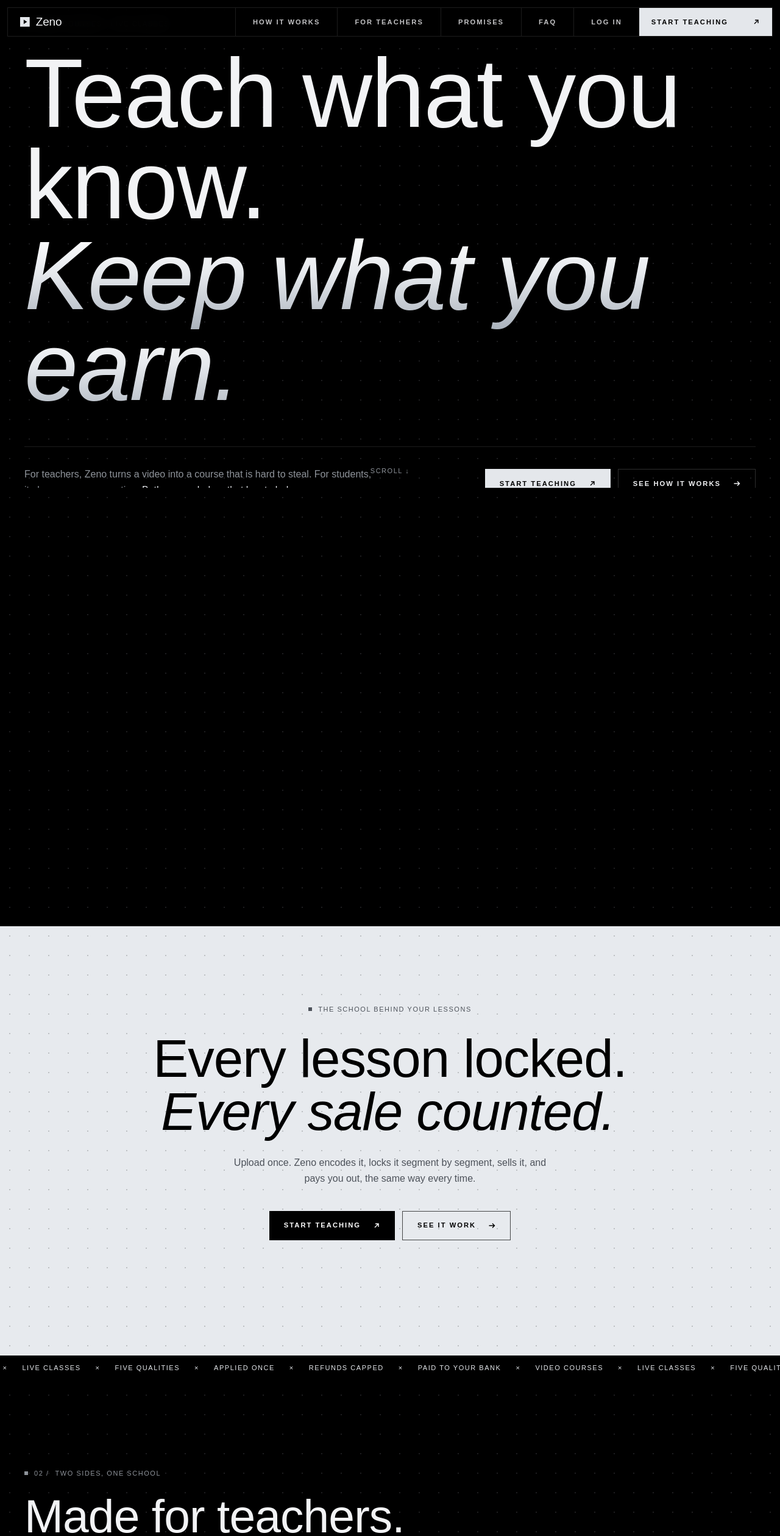
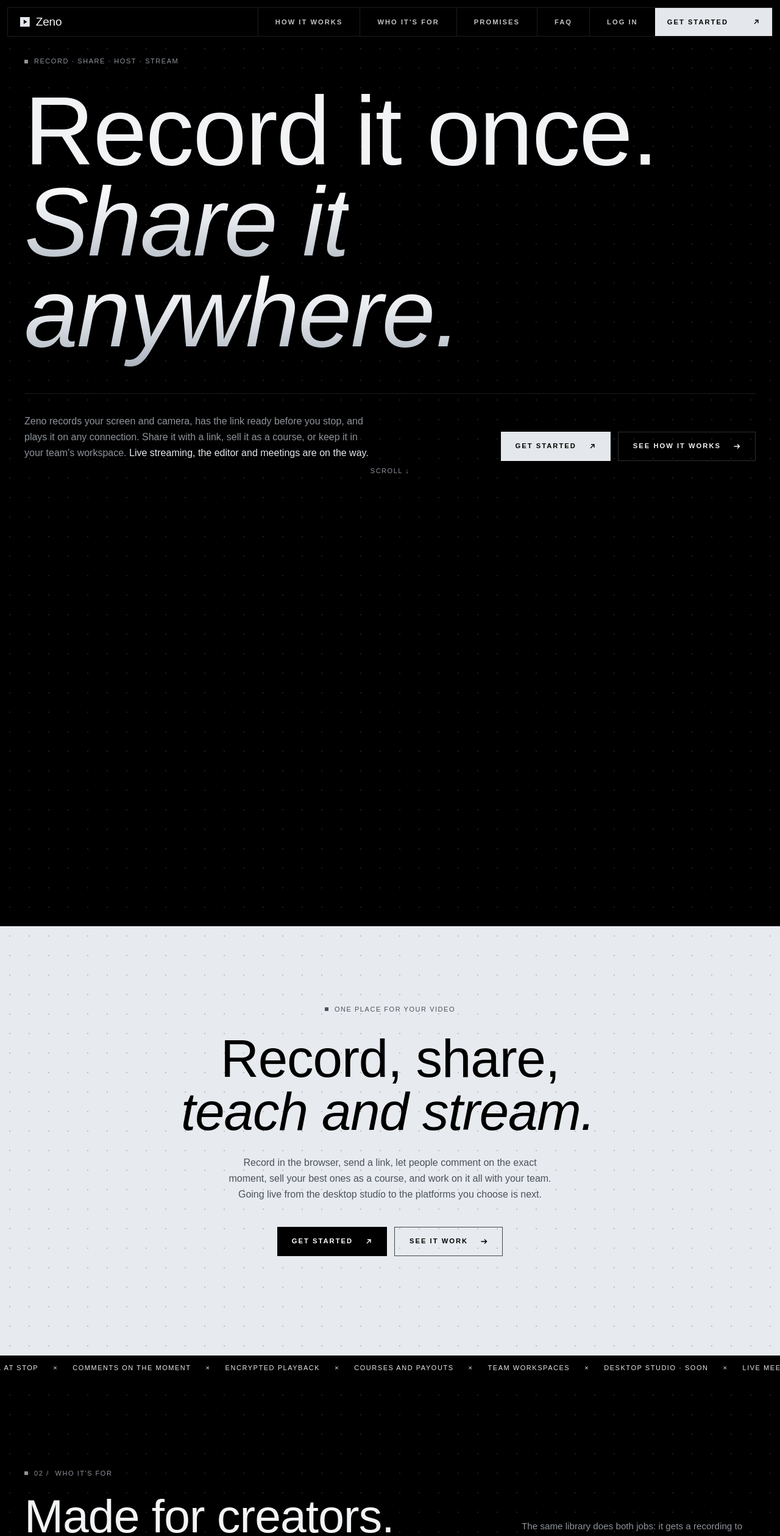
Before and after one commit to ishaansatapathy/Zeno, a Next.js app in the folder web/: page / in a window 1280 px wide. Shown: the top 2519 px of the page at 61% size. Built offline with nearby package versions, Linux system fonts and the light colour scheme; no server answers; a web font is replaced by a local one.

Commit message:
feat(web): the site speaks for the whole product, not teaching alone
Record, share, host and sell for creators and teams. The studio, live streaming, the editor and meetings are always marked as on the way, and a test keeps it that way.

```diff
--- a/web/app/layout.tsx
+++ b/web/app/layout.tsx
@@ -40,9 +40,9 @@ const siteUrl = process.env.SITE_URL ?? "http://localhost:3000";
 
 export const metadata: Metadata = {
   metadataBase: new URL(siteUrl),
-  title: "Zeno: teach what you know, keep what you earn",
+  title: "Zeno: record it once, share it anywhere",
   description:
-    "Video courses and live classes for independent educators. Every lesson locked segment by segment, every sale counted once, every payout to your bank.",
+    "One place to record, share, host and sell video, for creators, teachers and teams. A link before you stop recording, encrypted playback on any connection, and courses with payouts. Live streaming, an editor and meetings are on the way.",
 };
 
 export const viewport: Viewport = { themeColor: "#000000", colorScheme: "dark" };
--- a/web/components/auth/RegisterForm.tsx
+++ b/web/components/auth/RegisterForm.tsx
@@ -14,7 +14,7 @@ const ORDER = ["name", "email", "password"];
 type Role = "creator" | "student";
 
 const ROLES: { value: Role; title: string; line: string }[] = [
-  { value: "creator", title: "Record and share", line: "Make recordings, streams and courses." },
+  { value: "creator", title: "Record and share", line: "Make recordings, share them, sell courses." },
   { value: "student", title: "Watch and learn", line: "Follow what others share with you." },
 ];
 
--- a/web/components/site/Flow.tsx
+++ b/web/components/site/Flow.tsx
@@ -284,7 +284,7 @@ function Canvas({ active, p, pinned }: { active: number; p: number; pinned: bool
 }
 
 /**
- * One lesson through Zeno, as a flow. On the left: the four steps, what the current one does, and
+ * One recording through Zeno, as a flow. On the left: the four steps, what the current one does, and
  * the line it runs. On the right: a canvas where each step adds its cards and draws its links. On
  * a wide, tall enough screen the section holds still and the scroll drives it; elsewhere it steps
  * through on its own until someone picks a step.
--- a/web/components/site/Hero.tsx
+++ b/web/components/site/Hero.tsx
@@ -3,7 +3,7 @@
 import { m, useScroll, useTransform } from "motion/react";
 import { useRef } from "react";
 
-import { hero, links } from "@/content/site";
+import { cta, hero, links } from "@/content/site";
 
 import { Bloom } from "./Bloom";
 import { Button, Container, Label } from "./frame";
@@ -30,7 +30,7 @@ export function Hero() {
         <Container className="flex h-full flex-col justify-center pb-14 pt-24 lg:pb-16 lg:pt-28">
           <m.div style={{ opacity: wordsOpacity, y: wordsY }} className="relative z-10">
             <div className="rise">
-              <Label>Video courses · live classes</Label>
+              <Label>{hero.label}</Label>
             </div>
             <h1 id="hero-title" className="display mt-6 text-[clamp(3.4rem,min(12.4vw,20svh),13rem)] leading-[0.94] lg:mt-8">
               <span className="rise block" style={{ ["--delay" as string]: "0.06s" }}>
@@ -46,10 +46,10 @@ export function Hero() {
               </p>
               <div className="flex flex-wrap gap-3">
                 <Button href={links.start} out>
-                  Start teaching
+                  {cta.start}
                 </Button>
                 <Button href="#bench" tone="line">
-                  See how it works
+                  {cta.how}
                 </Button>
               </div>
             </div>
--- a/web/components/site/Nav.tsx
+++ b/web/components/site/Nav.tsx
@@ -1,6 +1,6 @@
 import Link from "next/link";
 
-import { links, nav } from "@/content/site";
+import { cta, links, nav } from "@/content/site";
 
 import { ArrowUpRight } from "./frame";
 import { Mark } from "./Mark";
@@ -33,7 +33,7 @@ export function Nav() {
           Log in
         </Link>
         <Link href={links.start} prefetch={false} className="caps fillup fillup-ink ml-auto flex items-center gap-6 whitespace-nowrap bg-silver px-5 text-ink sm:ml-0 lg:gap-10">
-          Start teaching
+          {cta.start}
           <ArrowUpRight />
         </Link>
       </div>
--- a/web/components/site/Pillars.tsx
+++ b/web/components/site/Pillars.tsx
@@ -25,7 +25,7 @@ const icons: ReactNode[] = [
 ];
 
 /**
- * The three parts under every lesson, as three columns. The one being looked at fills with silver
+ * The three parts under every recording, as three columns. The one being looked at fills with silver
  * from the bottom up, its name re-settling out of noise.
  */
 export function Pillars() {
--- a/web/content/site.ts
+++ b/web/content/site.ts
@@ -1,10 +1,13 @@
 /**
- * Every word on the public site. Claims are things the backend does today, with the numbers it
- * uses by default: five qualities from 144p to 720p, two screens at a time, uploads up to 10 GB
- * and 6 hours, originals deleted 7 days after encoding, refunds capped at what was paid, each
- * payment applied exactly once. Nothing is tied to one country or one currency.
+ * Every word on the public site. Zeno is one place to record, stream, edit, host and share video, for
+ * creators, teachers and the teams they work with (README.md, "Surfaces"). What the site states as fact
+ * is built and measured: a link at stop in about 0.2 s, at most a second lost to a crash, five qualities
+ * from 144p to 720p, a key that changes every 30 seconds of video so a revoked link ends a viewing within
+ * about half a minute, uploads up to 10 GB and 6 hours, each payment applied exactly once. What is not built
+ * yet (the desktop studio, live streaming to other platforms, the editor, live meetings) is always said
+ * to be on the way, never as if it were here. Nothing is tied to one country or one currency.
  *
- * A title is [plain, accent]: the accent is set in the serif's italic, in signal orange.
+ * A title is [plain, accent]: the accent is its second half, set apart on the page.
  */
 
 export type Title = readonly [string, string];
@@ -14,51 +17,58 @@ export const links = {
   login: "/login",
 } as const;
 
+/** The words on the buttons that lead into the app, wherever they appear. */
+export const cta = {
+  start: "Get started",
+  how: "See how it works",
+} as const;
+
 export const nav = [
   { label: "How it works", href: "#bench" },
-  { label: "For teachers", href: "#sides" },
+  { label: "Who it's for", href: "#sides" },
   { label: "Promises", href: "#promises" },
   { label: "FAQ", href: "#faq" },
 ] as const;
 
 export const hero = {
-  title: ["Teach what you know.", "Keep what you earn."] as Title,
+  label: "Record · Share · Host · Stream",
+  title: ["Record it once.", "Share it anywhere."] as Title,
   lines: [
-    "For teachers, Zeno turns a video into a course that is hard to steal.",
-    "For students, it plays on any connection.",
+    "Zeno records your screen and camera, has the link ready before you stop, and plays it on any connection.",
+    "Share it with a link, sell it as a course, or keep it in your team's workspace.",
   ],
-  accentLine: "Both on one ledger that has to balance.",
+  accentLine: "Live streaming, the editor and meetings are on the way.",
   scroll: "Scroll",
 } as const;
 
 export const flip = {
-  label: "The school behind your lessons",
-  title: ["Every lesson locked.", "Every sale counted."] as Title,
-  body: "Upload once. Zeno encodes it, locks it segment by segment, sells it, and pays you out, the same way every time.",
-  primary: "Start teaching",
+  label: "One place for your video",
+  title: ["Record, share,", "teach and stream."] as Title,
+  body: "Record in the browser, send a link, let people comment on the exact moment, sell your best ones as a course, and work on it all with your team. Going live from the desktop studio to the platforms you choose is next.",
+  primary: cta.start,
   secondary: "See it work",
-  ticker: ["Video courses", "Live classes", "Five qualities", "Applied once", "Refunds capped", "Paid to your bank"],
+  ticker: ["Screen and camera", "Link at stop", "Comments on the moment", "Encrypted playback", "Courses and payouts", "Team workspaces", "Desktop studio · soon", "Live meetings · soon"],
 } as const;
 
 export const sides = {
-  label: "Two sides, one school",
-  title: ["Made for teachers.", "Fair to students."] as Title,
-  aside: "The same platform does two jobs: it protects and pays the person teaching, and it plays smoothly and refunds honestly for the person learning.",
+  label: "Who it's for",
+  title: ["Made for creators.", "Built for teams."] as Title,
+  aside: "The same library does both jobs: it gets a recording to the people who need it, quickly and privately, and it turns the ones worth keeping into something you can teach or sell.",
   panels: [
     {
-      tag: "For teachers",
-      word: "Teachers.",
-      line: ["Upload once. Set a price.", "Get paid to your bank."],
-      cta: { label: "Start teaching", href: links.start, external: true },
+      tag: "Creators and teachers",
+      word: "Creators.",
+      line: ["Record, share, sell.", "Get paid to your bank."],
+      cta: { label: cta.start, href: links.start, external: true },
     },
     {
-      tag: "For students",
-      word: "Students.",
-      line: ["Any phone, any connection.", "Pick up where you stopped."],
-      cta: { label: "See how it plays", href: "#bench", external: false },
+      tag: "Teams",
+      word: "Teams.",
+      line: ["Invite by email.", "Owners, admins and members."],
+      cta: { label: cta.how, href: "#bench", external: false },
     },
   ],
-  foot: { left: "One platform", right: "Upload · Encode · Lock · Pay out" },
+  foot: { left: "One library", right: "Record · Share · Play · Sell" },
 } as const;
 
 export type Step = {
@@ -89,56 +99,56 @@ export type FlowNode = {
 export type FlowEdge = { from: string; to: string; step: number; badge: string };
 
 /**
- * One lesson's way through Zeno, drawn as a flow: what each step does, and the nodes and links it
+ * One recording's way through Zeno, drawn as a flow: what each step does, and the nodes and links it
  * adds to the canvas. The canvas is a simulation; the limits and numbers are the platform's own.
  */
 export const bench = {
-  label: "One lesson, end to end",
-  canvas: "Lesson canvas",
-  canvasMeta: "4 steps · 1 lesson",
+  label: "One recording, end to end",
+  canvas: "Recording canvas",
+  canvasMeta: "4 steps · 1 recording",
   steps: [
     {
-      id: "upload",
+      id: "record",
       n: "01",
-      name: "Upload",
-      claim: ["Up from the browser,", "in parts."],
-      desc: "A dropped connection costs one part, not the whole file, and the upload picks up where it stopped. Up to 10 GB, up to 6 hours.",
+      name: "Record",
+      claim: ["Screen and camera,", "kept safe."],
+      desc: "In Chrome, Edge or Brave. Screen and camera are kept as separate tracks and written to disk every second, so a crash costs at most a second. Pausing leaves no gap, and a 3-2-1 count starts it.",
       stats: [
-        { k: "Up to", v: "10 GB" },
-        { k: "Length", v: "6 h" },
-        { k: "A drop costs", v: "1 part" },
+        { k: "Tracks", v: "2" },
+        { k: "A crash costs", v: "≤ 1 s" },
+        { k: "A pause leaves", v: "no gap" },
       ],
     },
     {
-      id: "encode",
+      id: "share",
       n: "02",
-      name: "Encode",
-      claim: ["One file,", "five qualities."],
-      desc: "144p to 720p, never upscaled, with audio alone to fall back on, so a slow connection gets a picture instead of a spinner.",
+      name: "Share",
+      claim: ["The link exists", "before you stop."],
+      desc: "It uploads while you record, so when you stop the link is already on your clipboard. Anyone with it can watch, with no account; add a password or an expiry if you want one.",
       stats: [
-        { k: "Qualities", v: "5" },
-        { k: "Lowest", v: "144p" },
-        { k: "Highest", v: "720p" },
+        { k: "Link at stop", v: "0.2 s" },
+        { k: "Account to watch", v: "none" },
+        { k: "Password", v: "optional" },
       ],
     },
     {
-      id: "lock",
+      id: "play",
       n: "03",
-      name: "Lock",
-      claim: ["Every segment,", "sealed."],
-      desc: "Each few seconds is encrypted on its own. Keys come only from the key server, and only for a student who paid.",
+      name: "Play",
+      claim: ["Five qualities,", "keys that change."],
+      desc: "Encoded from 144p to 720p and playable seconds after you stop. Every segment is encrypted and the key changes every 30 seconds of video, so revoking a link ends a viewing within about half a minute.",
       stats: [
-        { k: "Cipher", v: "AES-128" },
-        { k: "Screens", v: "2" },
-        { k: "Keys for", v: "paid" },
+        { k: "Qualities", v: "5" },
+        { k: "Key every", v: "30 s" },
+        { k: "Revoke ends it", v: "≈ 30 s" },
       ],
     },
     {
-      id: "paid",
+      id: "sell",
       n: "04",
-      name: "Get paid",
+      name: "Sell",
       claim: ["Counted once,", "paid out."],
-      desc: "A payment reported three times is applied once, written twice in a ledger that has to balance, and paid out to your bank.",
+      desc: "Turn recordings into a course. A payment reported three times is applied once, written twice in a ledger that has to balance, and paid out to your bank.",
       stats: [
         { k: "Applied", v: "1×" },
         { k: "Entries", v: "2" },
@@ -147,44 +157,44 @@ export const bench = {
     },
   ] satisfies Step[],
   nodes: [
-    { id: "upload", step: 0, icon: "upload", meta: "Upload · resumable", title: "lesson-07.mp4", line: "1.24 GB in 24 parts", chip: "Part 13 retried", x: 80, y: 235, w: 230 },
-    { id: "encode", step: 1, icon: "layers", meta: "Encode · 5 qualities", title: "144p → 720p", line: "Never upscaled · audio fallback", chip: "Ladder ready", x: 395, y: 50, w: 240 },
-    { id: "lock", step: 2, icon: "lock", meta: "Lock · AES-128", title: "24 segments sealed", line: "Key wrapped, never stored plain", chip: "Keys for paid students", x: 395, y: 355, w: 240 },
+    { id: "record", step: 0, icon: "upload", meta: "Record · 2 tracks", title: "screen.webm + camera.webm", line: "Written to disk every second", chip: "Paused, no gap", x: 80, y: 235, w: 230 },
+    { id: "share", step: 1, icon: "layers", meta: "Share · link", title: "Link on the clipboard", line: "Uploaded while recording", chip: "0.2 s after stop", x: 395, y: 50, w: 240 },
+    { id: "play", step: 2, icon: "lock", meta: "Play · AES-128", title: "144p → 720p", line: "A new key every 30 s of video", chip: "Revoke ends it", x: 395, y: 355, w: 240 },
     { id: "checkout", step: 3, icon: "card", meta: "Checkout · payment", title: "Received ×3, applied once", line: "Same payment, counted one time", chip: "Captured", x: 725, y: 25, w: 250 },
     { id: "ledger", step: 3, icon: "ledger", meta: "Ledger · double entry", title: "Sale, fee and share", line: "Every entry written twice", chip: "Off by 0.00", x: 725, y: 230, w: 250 },
     { id: "payout", step: 3, icon: "bank", meta: "Payout · your bank", title: "Ready to pay out", line: "Once the refund window closes", chip: "Ready to pay out", x: 725, y: 435, w: 250 },
   ] satisfies FlowNode[],
   edges: [
-    { from: "upload", to: "encode", step: 1, badge: "1" },
-    { from: "encode", to: "lock", step: 2, badge: "2" },
-    { from: "lock", to: "checkout", step: 3, badge: "3" },
-    { from: "lock", to: "ledger", step: 3, badge: "4" },
-    { from: "lock", to: "payout", step: 3, badge: "5" },
+    { from: "record", to: "share", step: 1, badge: "1" },
+    { from: "share", to: "play", step: 2, badge: "2" },
+    { from: "play", to: "checkout", step: 3, badge: "3" },
+    { from: "play", to: "ledger", step: 3, badge: "4" },
+    { from: "play", to: "payout", step: 3, badge: "5" },
   ] satisfies FlowEdge[],
 } as const;
 
 export const pillars = {
   label: "Underneath",
-  title: ["Three parts,", "one promise."] as Title,
-  aside: "What happens under every lesson: how it plays, how it is locked, and how the money is counted.",
+  title: ["Three parts,", "one library."] as Title,
+  aside: "What happens under every recording: how it is captured, how it reaches people, and how it is kept private.",
   items: [
     {
       n: "01 / 03",
-      word: "Stream.",
-      name: "Adaptive streaming",
-      body: "Five qualities from 144p to 720p. The player picks what the connection can carry, a few seconds at a time.",
+      word: "Capture.",
+      name: "Recording",
+      body: "The browser extension records screen, camera and voice as separate tracks and uploads while it records. The desktop studio, for Windows first and then macOS, is on the way.",
     },
     {
       n: "02 / 03",
-      word: "Lock.",
-      name: "Encrypted segments",
-      body: "Every few seconds is its own encrypted segment. Keys come from a separate key server, and only for a student who paid.",
+      word: "Share.",
+      name: "Links and comments",
+      body: "A link anyone can open, with a password or an expiry if you want one. Viewers leave comments and reactions pinned to the moment they are about.",
     },
     {
       n: "03 / 03",
-      word: "Count.",
-      name: "Double-entry ledger",
-      body: "Every sale, fee, refund and payout is written twice. A payment is applied once, however many times it is reported.",
+      word: "Lock.",
+      name: "Encrypted playback",
+      body: "Every segment is encrypted. The key changes every 30 seconds of video and comes only from a key server that checks, each time, that the viewing is still allowed.",
     },
   ],
 } as const;
@@ -192,30 +202,40 @@ export const pillars = {
 export const promises = {
   label: "Why Zeno",
   title: ["Five promises,", "kept in code."] as Title,
-  aside: "Not features. Rules the backend refuses to break, and tests that break things on purpose to prove it.",
+  aside: "Not features. Rules the backend refuses to break, measured, and tests that break things on purpose to prove it.",
   rows: [
     {
       n: "01",
-      tag: "Exact",
-      word: "once.",
-      title: "Every payment applied once",
-      body: "A payment provider can send the same news three times. Zeno applies it once, even if the database restarts halfway.",
-      more: "Tested by killing the database in the middle of a payment.",
-      big: "1×",
-      unit: "applied",
+      tag: "Fast",
+      word: "instant.",
+      title: "A link before you stop",
+      body: "The recording goes up while you make it, so the link is on your clipboard the moment you stop.",
+      more: "Measured: about 0.2 seconds from stop to link.",
+      big: "0.2",
+      unit: "seconds",
     },
     {
       n: "02",
-      tag: "Fair",
-      word: "capped.",
-      title: "Refunds never exceed the sale",
-      body: "A refund can never be bigger than what was paid, however it is asked for.",
-      more: "Checked by the app, and again by the database itself.",
-      big: "≤",
-      unit: "what was paid",
+      tag: "Safe",
+      word: "kept.",
+      title: "A crash does not lose the recording",
+      body: "Written to disk every second. A recording cut short is finished later, under the same link.",
+      more: "At most the last second is lost.",
+      big: "≤ 1",
+      unit: "second lost",
     },
     {
       n: "03",
+      tag: "Private",
+      word: "revocable.",
+      title: "Revoking a link means it",
+      body: "New viewings stop at once. One already playing ends within about half a minute, because the key changes every 30 seconds of video.",
+      more: "Measured in a real browser: 10 to 27 seconds.",
+      big: "30",
+      unit: "seconds",
+    },
+    {
+      n: "04",
       tag: "Smooth",
       word: "adapt.",
       title: "Quality follows the connection",
@@ -225,24 +245,14 @@ export const promises = {
       unit: "qualities",
     },
     {
-      n: "04",
-      tag: "Private",
-      word: "locked.",
-      title: "Keys only for students who paid",
-      body: "Every segment is encrypted. One account streams on two screens at a time, so a shared password stops being a free course.",
-      more: "A silent screen gives up its slot after three minutes.",
-      big: "2",
-      unit: "screens",
-    },
-    {
       n: "05",
       tag: "Exact",
-      word: "balanced.",
-      title: "A ledger that has to add up",
-      body: "Every sale, fee, refund and payout is written twice, in a double-entry ledger.",
-      more: "Integrity checks flag anything that does not add up.",
-      big: "0",
-      unit: "off",
+      word: "once.",
+      title: "Every payment applied once",
+      body: "A payment provider can send the same news three times. Zeno applies it once and writes it twice, in a ledger that has to balance.",
+      more: "Tested by killing the database in the middle of a payment.",
+      big: "1×",
+      unit: "applied",
     },
   ],
 } as const;
@@ -253,32 +263,36 @@ export const faq = {
   aside: "Short, honest answers. If one of them is not good enough for you, better to know now.",
   items: [
     {
-      q: "Can students screen-record my lessons?",
-      a: "Honestly, yes. Nobody can stop a phone pointed at a screen. What Zeno stops is the easy part: the files are encrypted, the keys only go to students who paid, and one account can only stream on two screens at once.",
+      q: "What is Zeno, exactly?",
+      a: "One place to record, stream, edit, host and share video. Today: a browser recorder with a link at stop, hosting with share links and comments, courses with checkout and payouts, and team workspaces. On the way: the desktop studio for going live to the platforms you choose, an editor for clips, and live meetings.",
     },
     {
-      q: "What if a payment is sent twice?",
-      a: "It is applied once. Payment providers retry their notifications; Zeno records each one exactly once, even if the database restarts halfway through.",
+      q: "Do the people I share with need an account?",
+      a: "No. Anyone with the link watches in a browser, with nothing to install. A link can have a password or an expiry, and you can revoke it at any time.",
     },
     {
-      q: "Can a refund be bigger than the payment?",
-      a: "No. A refund is capped at what was paid. The app checks it, and the database checks it again on its own.",
+      q: "Which browsers does the recorder work in?",
+      a: "Chrome, Edge and Brave on a computer. It records the screen, the camera and the microphone, and keeps your own copy on your computer as well.",
     },
     {
-      q: "What do my students need?",
-      a: "A browser. Nothing to install. Video adjusts between 144p and 720p to fit their connection, and every lesson resumes where they stopped.",
+      q: "Can people screen-record what I share?",
+      a: "Honestly, yes. Nobody can stop a phone pointed at a screen. What Zeno stops is the easy part: the files are encrypted, the keys change as the video plays, and a revoked link stops giving them out.",
     },
     {
-      q: "When do I get paid?",
-      a: "Once a sale's refund window closes, your share moves to your payout balance. Past the minimum, you request a payout to your bank.",
+      q: "Can I sell what I record?",
+      a: "Yes. Put recordings in a course and set a price. Each payment is applied once, refunds are capped at what was paid, and your share is paid out to your bank once the refund window closes.",
+    },
+    {
+      q: "When can I go live with Zeno?",
+      a: "The desktop studio is being built, Windows first and then macOS. It will stream to only the platforms you tick for that stream. Until it is ready, Zeno records, shares and hosts.",
     },
   ],
 } as const;
 
 export const finale = {
-  title: ["Teach what you know.", "Start with one lesson."] as Title,
+  title: ["Record something.", "Send the link."] as Title,
   ctas: [
-    { tag: "01 · Start", label: "Start teaching", sub: "Upload your first lesson.", href: links.start },
+    { tag: "01 · Start", label: cta.start, sub: "Make an account and your library is ready.", href: links.start },
     { tag: "02 · Account", label: "Log in", sub: "Pick up where you left off.", href: links.login },
   ],
 } as const;
@@ -289,12 +303,12 @@ export const footer = {
     {
       title: "Account",
       links: [
-        { label: "Start teaching", href: links.start },
+        { label: cta.start, href: links.start },
         { label: "Log in", href: links.login },
       ],
     },
   ],
   rights: "Zeno",
-  made: "Made for teachers everywhere",
+  made: "Made for creators and teams everywhere",
   top: "Back to top",
 } as const;
```
Also changed, not shown: 1 other file (tests, documents, lock files or other folders).
